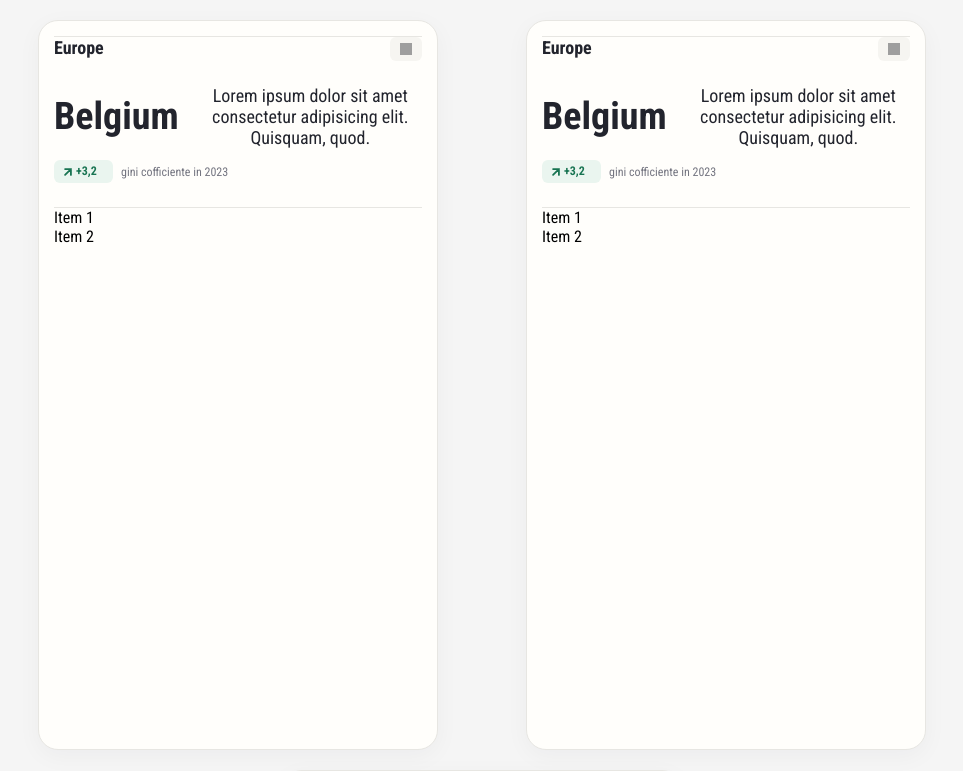
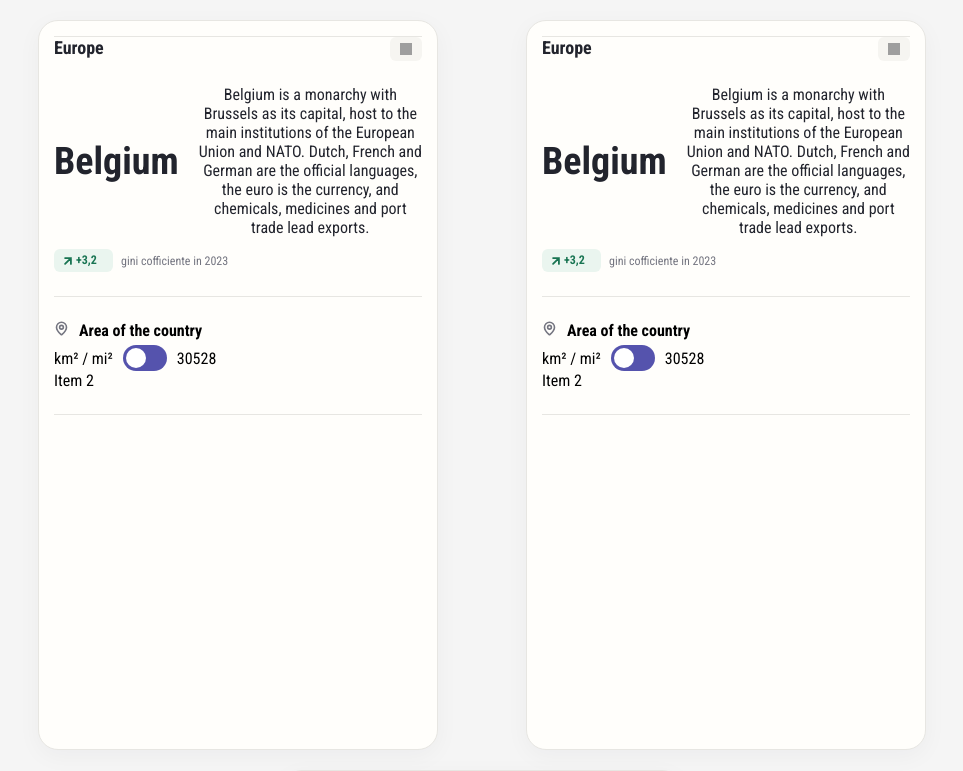
Before and after one commit to alexdanm5/KOP_countries, a React (Vite) app in the folder countries/: page / in a window 1280 px wide. Shown: the top 771 px of the page, without its empty margins (158-1121 px from the left). Built offline with nearby package versions, Linux system fonts and the light colour scheme; grey boxes are pictures that could not be loaded.

Commit message:
Created Area Widget

```diff
--- a/countries/src/components/App/App.jsx
+++ b/countries/src/components/App/App.jsx
@@ -1,6 +1,6 @@
 import { useState } from 'react'
 
-import WidgetsLayout from '../WidgetsLayout/WidgetsLayout'
+import CardList from '../CardList/CardList'
 
 
 const App = () => {
@@ -8,7 +8,7 @@
 
   return (
     <div className="app">
-      <WidgetsLayout />
+      <CardList />
     </div>
   )
 }
--- /dev/null
+++ b/countries/src/components/AreaWidget/AreaWidget.jsx
@@ -0,0 +1,34 @@
+
+import Switch from '../Switch/Switch'
+
+import './areaWidget.scss'
+
+const AreaWidget = () => {
+
+    return (
+        <div className="area">
+            <div className="area__header">
+                <div className="area__icon">
+                    <svg width="15" height="15" viewBox="0 0 15 15" fill="none" xmlns="http://www.w3.org/2000/svg">
+                        <g clip-path="url(#clip0_23_4)">
+                            <path d="M12.5005 6.25046C12.5005 9.37163 9.0387 12.6222 7.87622 13.6261C7.76792 13.7076 7.6361 13.7516 7.5006 13.7516C7.36511 13.7516 7.23328 13.7076 7.12498 13.6261C5.96251 12.6222 2.5007 9.37163 2.5007 6.25046C2.5007 4.92415 3.02748 3.65216 3.96514 2.71432C4.9028 1.77647 6.17455 1.2496 7.5006 1.2496C8.82666 1.2496 10.0984 1.77647 11.0361 2.71432C11.9737 3.65216 12.5005 4.92415 12.5005 6.25046ZM9.37556 6.25046C9.37556 7.28617 8.53611 8.12579 7.5006 8.12579C6.46509 8.12579 5.62564 7.28617 5.62564 6.25046C5.62564 5.21475 6.46509 4.37514 7.5006 4.37514C8.53611 4.37514 9.37556 5.21475 9.37556 6.25046Z" stroke-width="1.6" stroke-linecap="round" stroke="#747580" />
+                        </g>
+                        <defs>
+                            <clipPath id="clip0_23_4">
+                            <rect width="15.0012" height="15.0012" fill="white" />
+                            </clipPath>
+                        </defs>
+                    </svg>
+                </div>
+                <div className="area__title">Area of the country</div>
+            </div>
+            <div className="area__widget">
+                <div className="area__unit">km² / mi²</div>
+                <Switch />
+                <div className="area__value">30528</div>
+            </div>
+        </div>
+    )
+}
+
+export default AreaWidget
--- /dev/null
+++ b/countries/src/components/AreaWidget/areaWidget.scss
@@ -0,0 +1,18 @@
+.area {
+    &__header {
+        display: flex;
+        gap: 10px;
+        align-items: center;
+    }
+    &__title {
+        font-size: 16px;
+        font-weight: 600;
+    }
+    &__widget {
+        margin-top: 5px;
+        display: flex;
+        gap: 10px;
+        align-items: center;
+        font-size: 16px;
+    }
+}
--- a/countries/src/components/Card/Card.jsx
+++ b/countries/src/components/Card/Card.jsx
@@ -1,5 +1,6 @@
 
 import CardHeader from '../CardHeader/CardHeader'
+import Widgets from '../Widgets/Widgets'
 import Divider from '../Divider/Divider'
 
 import './card.scss'
@@ -10,11 +11,11 @@
         <div className="card">
             <Divider />
             <CardHeader />
+
             <Divider />
-            <div className="card__vidgets">
-                <div className="card__vidgets-item">Item 1</div>
-                <div className="card__vidgets-item">Item 2</div>
-            </div>
+            <Widgets />
+
+            <Divider />
         </div>
     )
 }
--- a/countries/src/components/CardHeader/CardHeader.jsx
+++ b/countries/src/components/CardHeader/CardHeader.jsx
@@ -15,7 +15,7 @@
             <div className="info__general">
                 <h2 className="info__name">Belgium</h2>
                 <div className="info__description">
-                    Lorem ipsum dolor sit amet consectetur adipisicing elit. Quisquam, quod.
+                    Belgium is a monarchy with Brussels as its capital, host to the main institutions of the European Union and NATO. Dutch, French and German are the official languages, the euro is the currency, and chemicals, medicines and port trade lead exports.
                 </div>
             </div>
 
--- a/countries/src/components/CardHeader/cardHeader.scss
+++ b/countries/src/components/CardHeader/cardHeader.scss
@@ -39,7 +39,7 @@
     }
     &__description {
         font-weight: 400;
-        font-size: 18px;
+        font-size: 16px;
         color: #22242d;
         text-align: center;
     }
--- a/countries/src/components/WidgetsLayout/WidgetsLayout.jsx
+++ b/countries/src/components/CardList/CardList.jsx
@@ -1,12 +1,12 @@
 
 import Card from '../Card/Card'
 
-import './widgetsLayout.scss'
+import './cardList.scss'
 
-const WidgetsLayout = () => {
+const CardList = () => {
 
     return (
-        <div className="widgetsLayout">
+        <div className="list">
             <Card />
             <Card />
             <Card />
@@ -14,4 +14,4 @@
     )
 }
 
-export default WidgetsLayout
+export default CardList
--- a/countries/src/components/WidgetsLayout/widgetsLayout.scss
+++ b/countries/src/components/CardList/CardList.scss
@@ -1,6 +1,6 @@
 
 
-.widgetsLayout {
+.list {
     padding-top: 20px;
     display: flex;
     flex-wrap: wrap;
--- /dev/null
+++ b/countries/src/components/Switch/Switch.jsx
@@ -0,0 +1,13 @@
+
+import './switch.scss'
+
+const Switch = () => {
+
+    return (
+        <div className="switch">
+            <div className="switch__round"></div>
+        </div>
+    )
+}
+
+export default Switch
--- /dev/null
+++ b/countries/src/components/Switch/switch.scss
@@ -0,0 +1,15 @@
+.switch {
+    padding: 3px;
+    width: 44px;
+    height: 26px;
+    border-radius: 100px;
+    background: #5553ad;
+    display: flex;
+    justify-content: flex-start;
+    &__round {
+        width: 20px;
+        height: 20px;
+        border-radius: 100%;
+        background: #fff;
+    }
+}
--- /dev/null
+++ b/countries/src/components/Widgets/Widgets.jsx
@@ -0,0 +1,16 @@
+
+import AreaWidget from '../AreaWidget/AreaWidget'
+
+import './widgets.scss'
+
+const Widgets = () => {
+
+    return (
+        <div className="widgets">
+            <AreaWidget />
+            <div className="widgets__item">Item 2</div>
+        </div>
+    )
+}
+
+export default Widgets
--- /dev/null
+++ b/countries/src/components/Widgets/widgets.scss
@@ -0,0 +1,4 @@
+.widgets {
+    margin: 24px 0 24px 0;
+
+}
```
